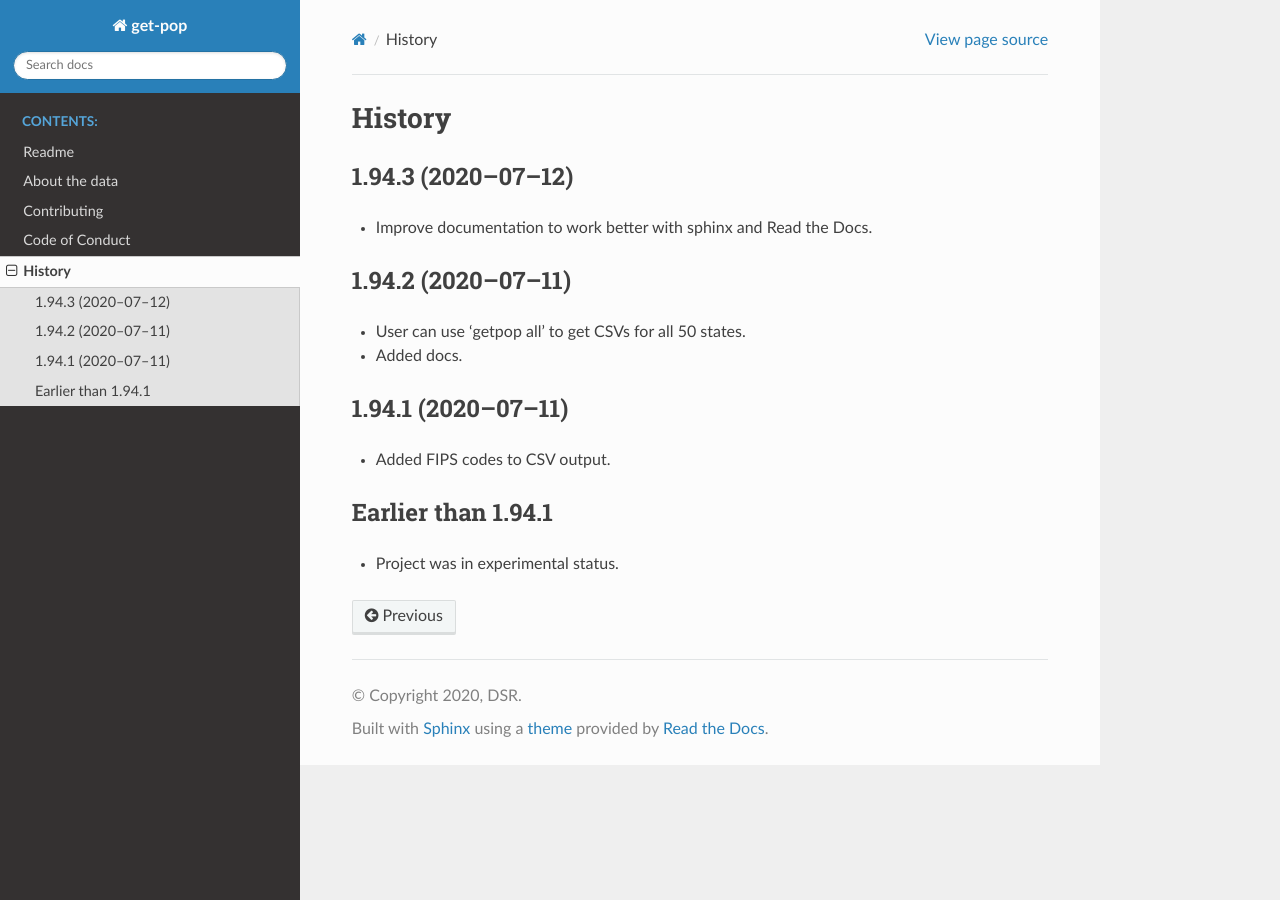
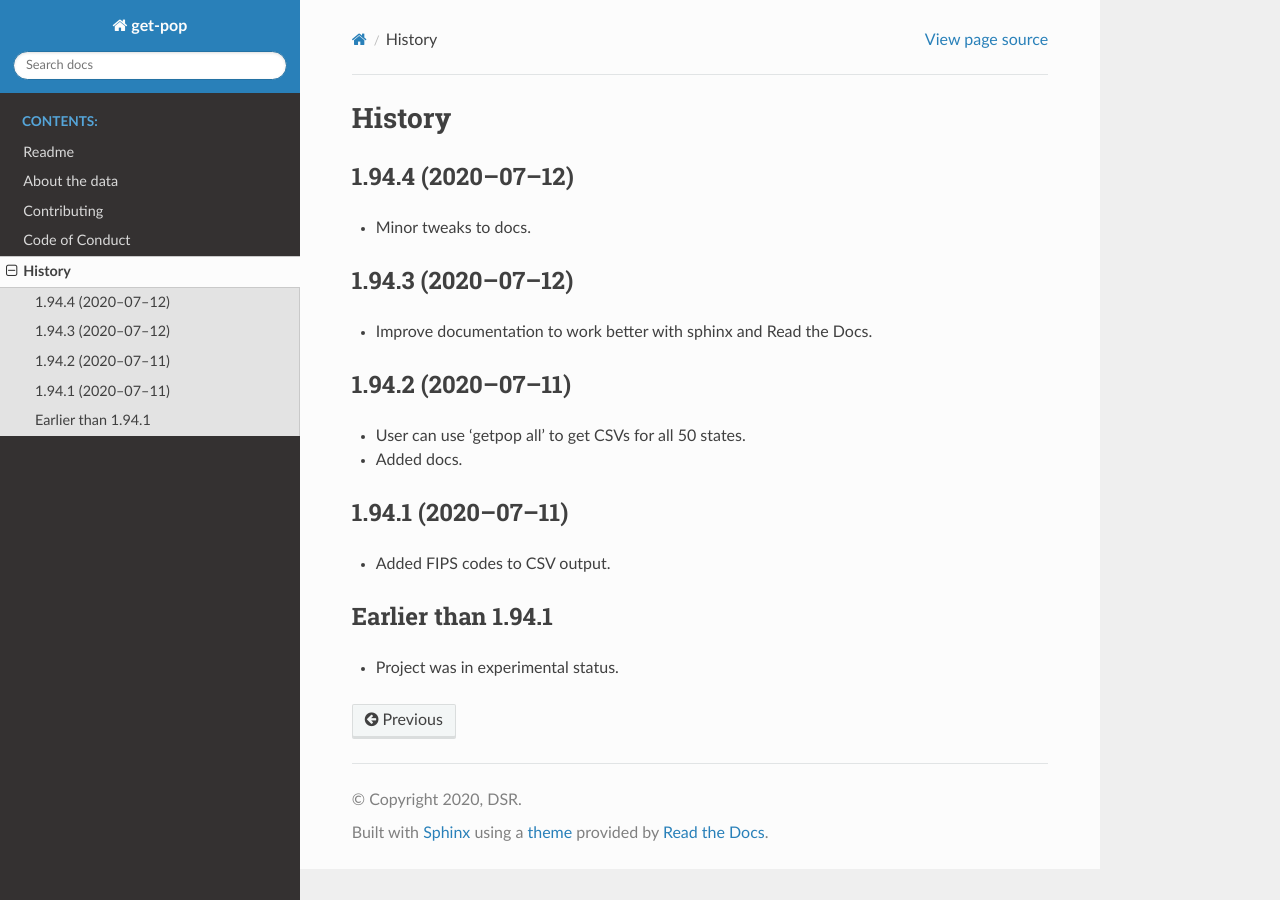
Before and after one commit to SimmonsRitchie/get-pop, a Sphinx documentation site: the page built from docs/HISTORY.rst, in a window 1280 px wide. Built offline with Sphinx 7.4.7 and the Read the Docs theme 2.0.0, drawn with Linux system fonts in a browser that asks for light colours.

Commit message:
Bump version

```diff
--- a/docs/HISTORY.rst
+++ b/docs/HISTORY.rst
@@ -1,6 +1,11 @@
 =======
 History
 =======
+
+1.94.4 (2020–07–12)
+------------------------------
+
+* Minor tweaks to docs.
 
 1.94.3 (2020–07–12)
 ------------------------------
--- a/get_pop/__init__.py
+++ b/get_pop/__init__.py
@@ -2,4 +2,4 @@
 
 __project__ = "get_pop"
 __author__ = """DSR"""
-__version__ = "1.94.3"
+__version__ = "1.94.4"
```
